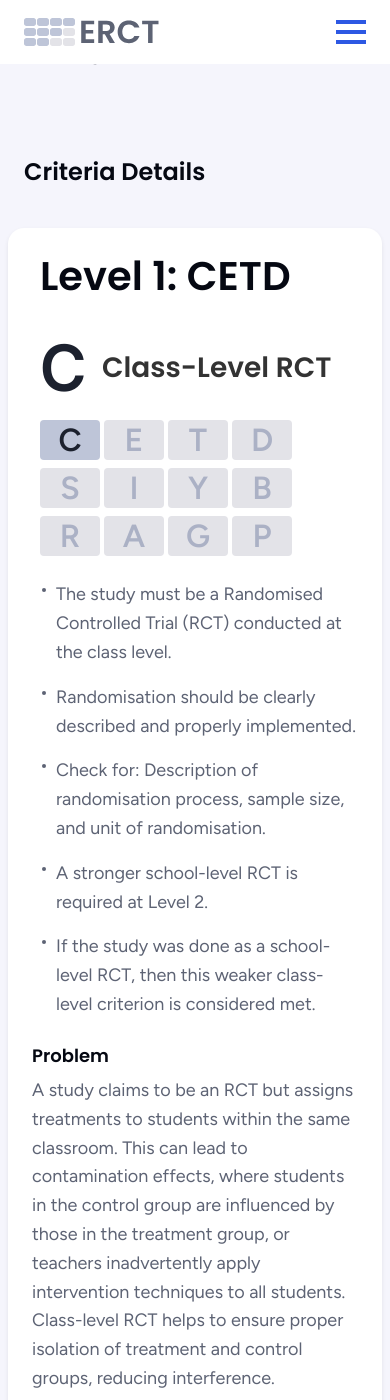
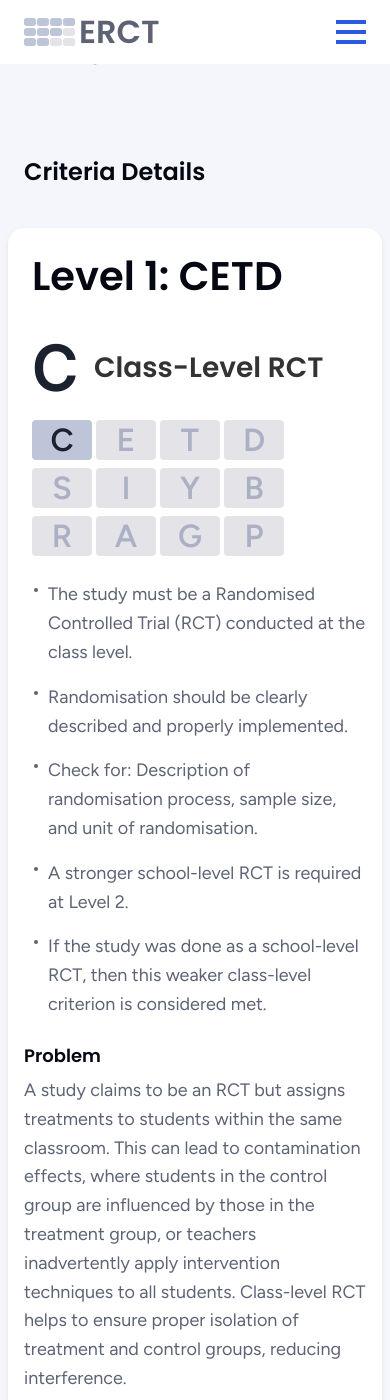
Before and after one commit to vassiliphilippov/erct-papers, a Jekyll site: the page standard.html, which Jekyll copies as it is, in a window 390 px wide and 1400 px high, scrolled down 4289 px. Built offline with Jekyll 4.4.1, drawn with Linux system fonts in a browser that asks for light colours.

Commit message:
Update standard.css

```diff
--- a/assets/css/standard.css
+++ b/assets/css/standard.css
@@ -457,6 +457,12 @@
     font-size: 1.125rem;
     line-height: 1.6;
 }
+   .approach__subtitle {
+    font-size: 1.125rem;
+}
+  .approach__list li::before {
+    line-height: 1.4;
+  }
   .suggest {
     padding-block: 2.5rem 5.5rem; /* 88/16 */
   }
@@ -498,6 +504,8 @@
   .details {
     padding-block: 1.5rem; /* 24/16 */
     margin-inline: -1rem; /* 16/16 */
+    padding-right: 1rem;
+    padding-left: 1rem;
   }
   .details__title {
     font-size: 2.5rem; /* 40/16 */
```
